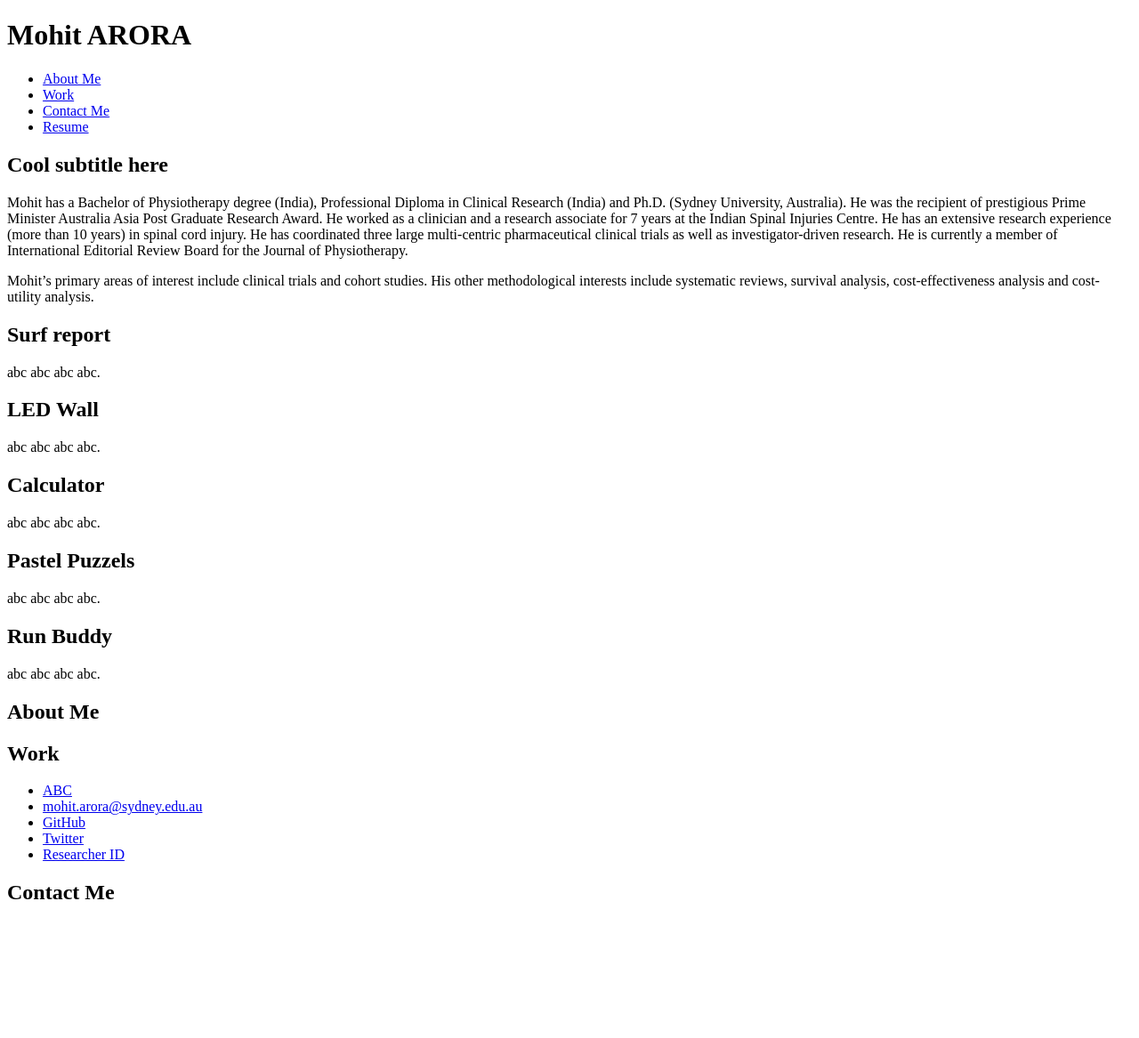
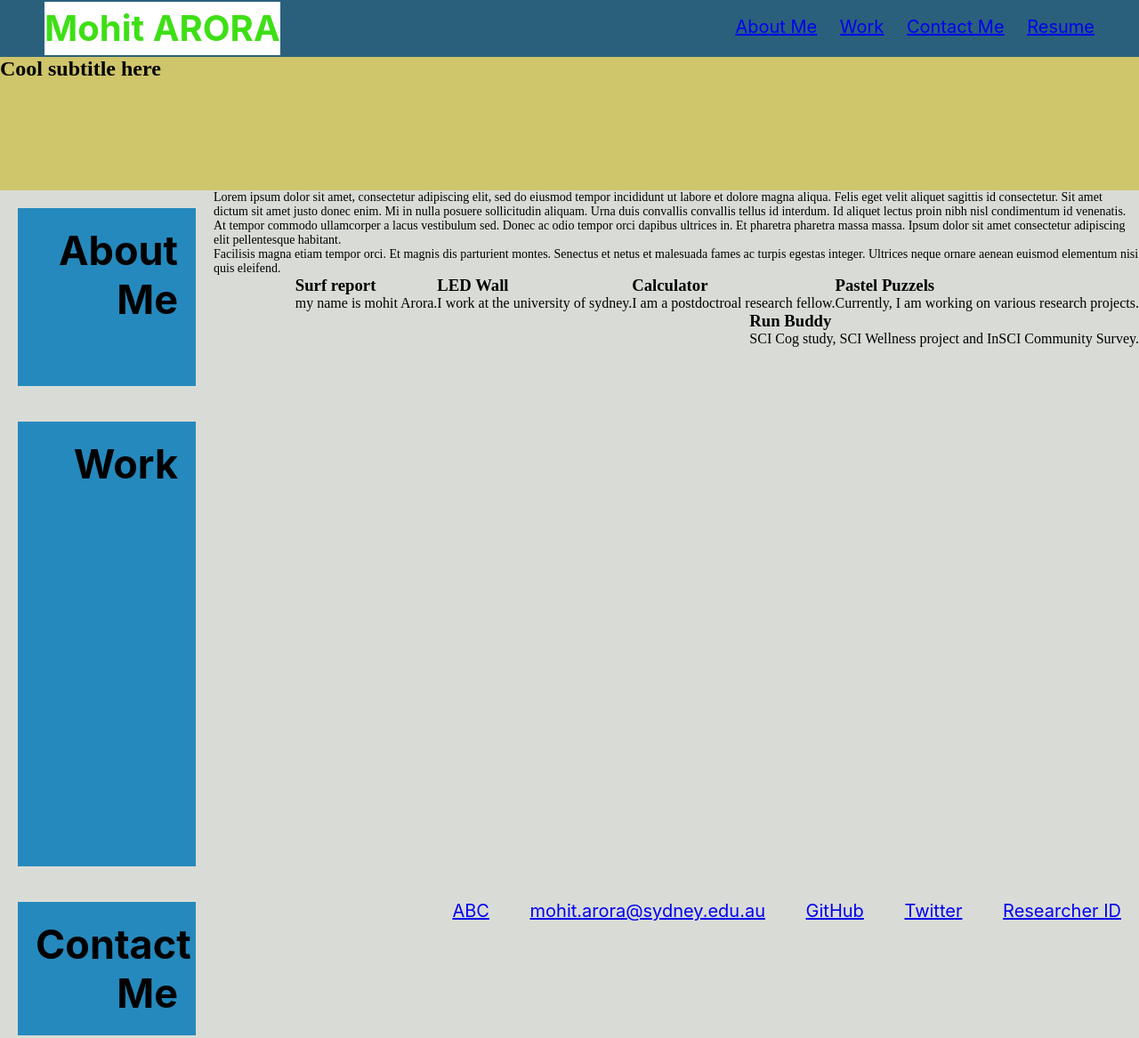
Before and after one commit to marora7926/portfolio-page, a plain HTML site: page index.html in a window 1280 px wide. Shown: the whole page at 89% size. Before the commit the page ends 1037 px from the top, so only its background shows below. Drawn offline with Linux system fonts and the light colour scheme.

Commit message:
updated html+css

```diff
--- a/assets/css/style.css
+++ b/assets/css/style.css
@@ -0,0 +1,142 @@
+* {
+    box-sizing: border-box;
+    padding: 0;
+    margin: 0;
+}
+
+/*this element specifies the background color of the body*/
+body {
+    background-color: #d9dcd6;
+}
+
+header {
+    font-family: -apple-system, BlinkMacSystemFont, 'Segoe UI', Roboto, Helvetica,
+    Arial, sans-serif, 'Apple Color Emoji', 'Segoe UI Emoji', 'Segoe UI Symbol';
+    line-height: 1.5;
+    background-color: #2a607c;
+    color: #ffffff;
+}
+
+.header h1 {
+    display: inline-block;
+    font-size: 40px;
+    margin: 2px 2px 2px 50px;
+    background-color: #ffffff;
+    color: #3edf16;
+}
+
+.header nav {
+    padding-top: 15px;
+    margin-right: 50px;
+    float: right;
+    font-family: -apple-system, BlinkMacSystemFont, 'Segoe UI', Roboto, Helvetica,
+    Arial, sans-serif, 'Apple Color Emoji', 'Segoe UI Emoji', 'Segoe UI Symbol';
+    font-size: 20px;
+    color: #ffffff;
+}
+
+.header nav ul li {
+    display: inline-block;
+    margin-left: 20px;
+    list-style-type: none;
+}
+
+.main {
+    height: 150px;
+    justify-content:right;
+    background-color: #cfc56b;
+    color: #020202;
+}
+
+.main h2{
+    height: 150px;
+    background-color: #cfc56b;
+    color: #020202;
+}
+
+.row {
+    display: flex;
+    flex-wrap: wrap;
+    flex-direction: row;
+    margin-left: -1.5rem;
+    margin-right: -1.5rem;
+  }
+
+  .justify-right {
+    justify-content: right;
+  }
+
+.sidebar-a {
+    margin: 20px 20px;
+    padding: 20px;
+    clear: both;
+    float: left;
+    width: 200px;
+    height: 200px;
+    font-family: -apple-system, BlinkMacSystemFont, 'Segoe UI', Roboto, Helvetica,
+    Arial, sans-serif, 'Apple Color Emoji', 'Segoe UI Emoji', 'Segoe UI Symbol';
+    text-align:right;
+    font-size: 30px;
+    background-color: #2589bd;
+}
+
+.about-me-text p {
+    display: inline-block;
+    font-size: 14px;
+}
+
+.sidebar-w {
+    margin: 20px 20px;
+    padding: 20px;
+    clear: both;
+    float: left;
+    width: 200px;
+    height: 500px;
+    font-family: -apple-system, BlinkMacSystemFont, 'Segoe UI', Roboto, Helvetica,
+    Arial, sans-serif, 'Apple Color Emoji', 'Segoe UI Emoji', 'Segoe UI Symbol';
+    text-align:right;
+    font-size: 30px;
+    background-color: #2589bd;
+}
+
+.sidebar-f {
+    margin: 20px 20px;
+    padding: 20px;
+    clear: both;
+    float: left;
+    width: 200px;
+    height: 150px;
+    font-family: -apple-system, BlinkMacSystemFont, 'Segoe UI', Roboto, Helvetica,
+    Arial, sans-serif, 'Apple Color Emoji', 'Segoe UI Emoji', 'Segoe UI Symbol';
+    text-align:right;
+    font-size: 30px;
+    background-color: #2589bd;
+}
+
+.footer {
+    font-family: -apple-system, BlinkMacSystemFont, 'Segoe UI', Roboto, Helvetica,
+    Arial, sans-serif, 'Apple Color Emoji', 'Segoe UI Emoji', 'Segoe UI Symbol';
+    font-size: 17.5px;
+    line-height: 1.5;
+    background-color: #2a607c;
+    color: #ffffff;
+}
+.footer nav {
+    padding-top: 15px;
+    margin-right: 20px;
+    float: right;
+    font-family: -apple-system, BlinkMacSystemFont, 'Segoe UI', Roboto, Helvetica,
+    Arial, sans-serif, 'Apple Color Emoji', 'Segoe UI Emoji', 'Segoe UI Symbol';
+    font-size: 20px;
+}
+
+.footer nav ul li {
+    display: inline-block;
+    margin-left: 40px;
+    list-style-type: none;
+}
+
+.footer h1 {
+    display: inline-block;
+    font-size: 48px;
+}
--- a/index.html
+++ b/index.html
@@ -8,6 +8,7 @@
 </head>
 
 <body>
+
     <header class="header">
         <h1>Mohit ARORA</h1>
         <nav>
@@ -24,61 +25,65 @@
         <h2>Cool subtitle here</h2>
     </main>
 
-    <section class="about-me-text">
+    <aside class="sidebar-a">
+        <h2>About Me</h2>
+    </aside>
+
+    <section class="row justify-right">
+    <figure class="about-me-text">
         <p>
-        Mohit has a Bachelor of Physiotherapy degree (India), Professional Diploma in Clinical Research (India) and Ph.D. (Sydney University, Australia). He was the recipient of prestigious Prime Minister Australia Asia Post Graduate Research Award. He worked as a clinician and a research associate for 7 years at the Indian Spinal Injuries Centre. He has an extensive research experience (more than 10 years) in spinal cord injury. He has coordinated three large multi-centric pharmaceutical clinical trials as well as investigator-driven research. He is currently a member of International Editorial Review Board for the Journal of Physiotherapy.
+            Lorem ipsum dolor sit amet, consectetur adipiscing elit, sed do eiusmod tempor incididunt ut labore et dolore magna aliqua. Felis eget velit aliquet sagittis id consectetur. Sit amet dictum sit amet justo donec enim. Mi in nulla posuere sollicitudin aliquam. Urna duis convallis convallis tellus id interdum. Id aliquet lectus proin nibh nisl condimentum id venenatis. At tempor commodo ullamcorper a lacus vestibulum sed. Donec ac odio tempor orci dapibus ultrices in. Et pharetra pharetra massa massa. Ipsum dolor sit amet consectetur adipiscing elit pellentesque habitant.
         </p>
 
         <p>
-        Mohit’s primary areas of interest include clinical trials and cohort studies. His other methodological interests include systematic reviews, survival analysis, cost-effectiveness analysis and cost-utility analysis.
+            Facilisis magna etiam tempor orci. Et magnis dis parturient montes. Senectus et netus et malesuada fames ac turpis egestas integer. Ultrices neque ornare aenean euismod elementum nisi quis eleifend.
         </p>
+    </figure>
     </section>
 
-    <section>
-        <div id="work-content" class="surf-report">
-            <!-- <img src="./assets/images/xyz.jpg" class="float-left" /> -->
-            <h2>Surf report</h2>
+    <aside class="sidebar-w">
+        <h2>Work</h2>
+    </aside>
+
+    <section class="row justify-right">
+    <figure id="work-content" class="surf-report">
+        <h3>Surf report</h3>
         <p>
-                abc abc abc abc.
+        my name is mohit Arora.
         </p>
-        </div>
+    </figure>
 
-        <div id="work-content" class="led-wall">
-            <!-- <img src="./assets/images/xyz.jpg" class="float-left" /> -->
-            <h2>LED Wall</h2>
+    <figure id="work-content" class="led-wall">
+        <h3>LED Wall</h3>
         <p>
-                abc abc abc abc.
+        I work at the university of sydney.
         </p>
-        </div>
+    </figure>
 
-        <div id="work-content" class="calculator">
-            <!-- <img src="./assets/images/xyz.jpg" class="float-left" /> -->
-            <h2>Calculator</h2>
+    <figure id="work-content" class="calculator">
+        <h3>Calculator</h3>
         <p>
-                abc abc abc abc.
+        I am a postdoctroal research fellow.
         </p>
-        </div>
+    </figure>
 
-        <div id="work-content" class="pastel-puzzels">
-            <!-- <img src="./assets/images/xyz.jpg" class="float-left" /> -->
-            <h2>Pastel Puzzels</h2>
+    <figure id="work-content" class="pastel-puzzels">
+        <h3>Pastel Puzzels</h3>
         <p>
-                abc abc abc abc.
+        Currently, I am working on various research projects.
         </p>
-        </div>
+    </figure>
 
-        <div id="work-content" class="run-buddy">
-             <!-- <img src="./assets/images/xyz.jpg" class="float-left" /> -->
-             <h2>Run Buddy</h2>
+    <figure id="work-content" class="run-buddy">
+        <h3>Run Buddy</h3>
         <p>
-                abc abc abc abc.
+        SCI Cog study, SCI Wellness project and InSCI Community Survey.
         </p>
-        </div>
+    </figure>
     </section>
 
-    <aside class="sidebar-h">
-            <h1>About Me</h1>
-            <h1>Work</h1>
+    <aside class="sidebar-f">
+        <h1>Contact Me</h1>
     </aside>
 
     <div class="footer">
@@ -93,8 +98,5 @@
         </nav>
     </div>
 
-    <aside class="sidebar-f">
-        <h1>Contact Me</h1>
-    </aside>
 </body>
 </html>
```
Lines whose indentation alone changed are shown as unchanged.
